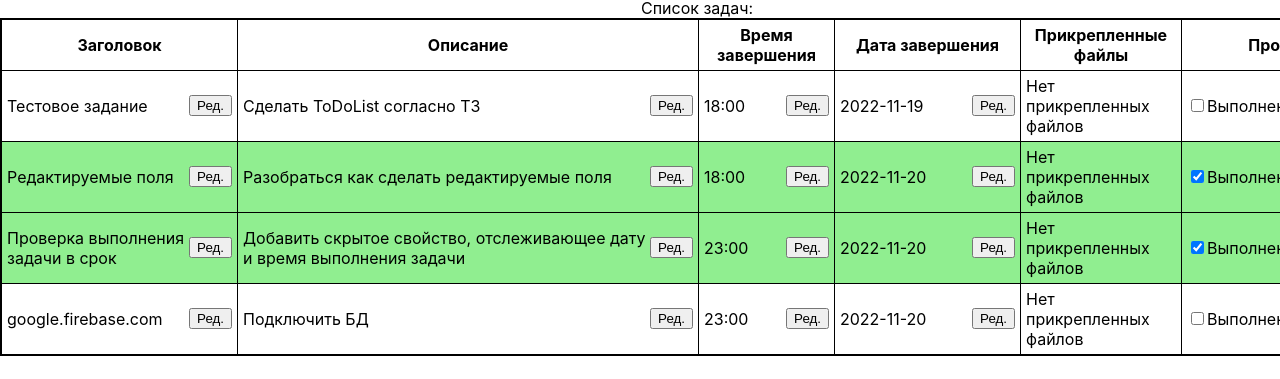
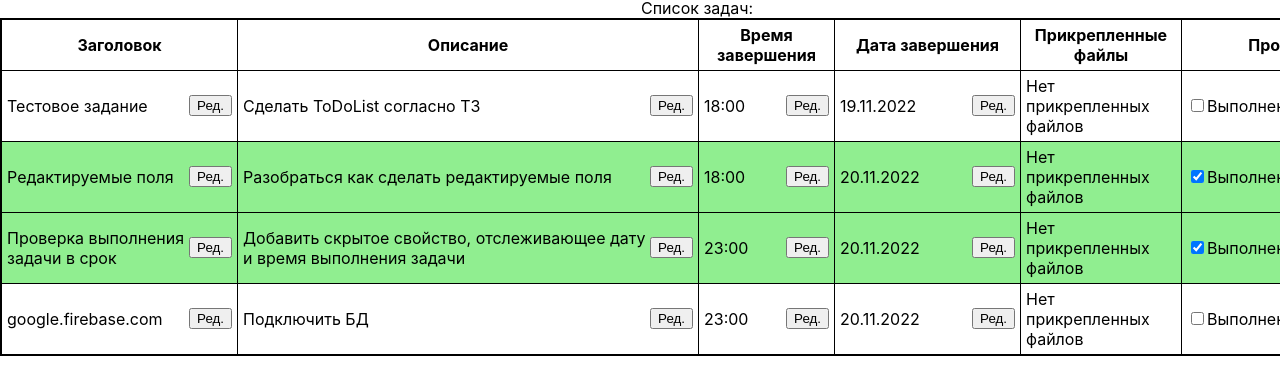
Before and after one commit to balancewins/ToDo.WomanUP, a React (Create React App) app: page / in a window 1280 px wide. Shown: the part 175-554 px from the top of the page. Built offline with nearby package versions, Linux system fonts and the light colour scheme.

Commit message:
fixed a visible date

```diff
--- a/src/components/tasksTableItem/tasksTableItemContent/DateDeadline/DateDeadlineSpan.js
+++ b/src/components/tasksTableItem/tasksTableItemContent/DateDeadline/DateDeadlineSpan.js
@@ -1,6 +1,10 @@
+import Services from "../../../services/Services";
+
 const DateSpan = ({date}) => {
+    const services = new Services();
+
     return (
-            <span data-toogle="time">{date}</span>
+            <span data-toogle="time">{services.reverseDate(date)}</span>
     );
 }
 
```
